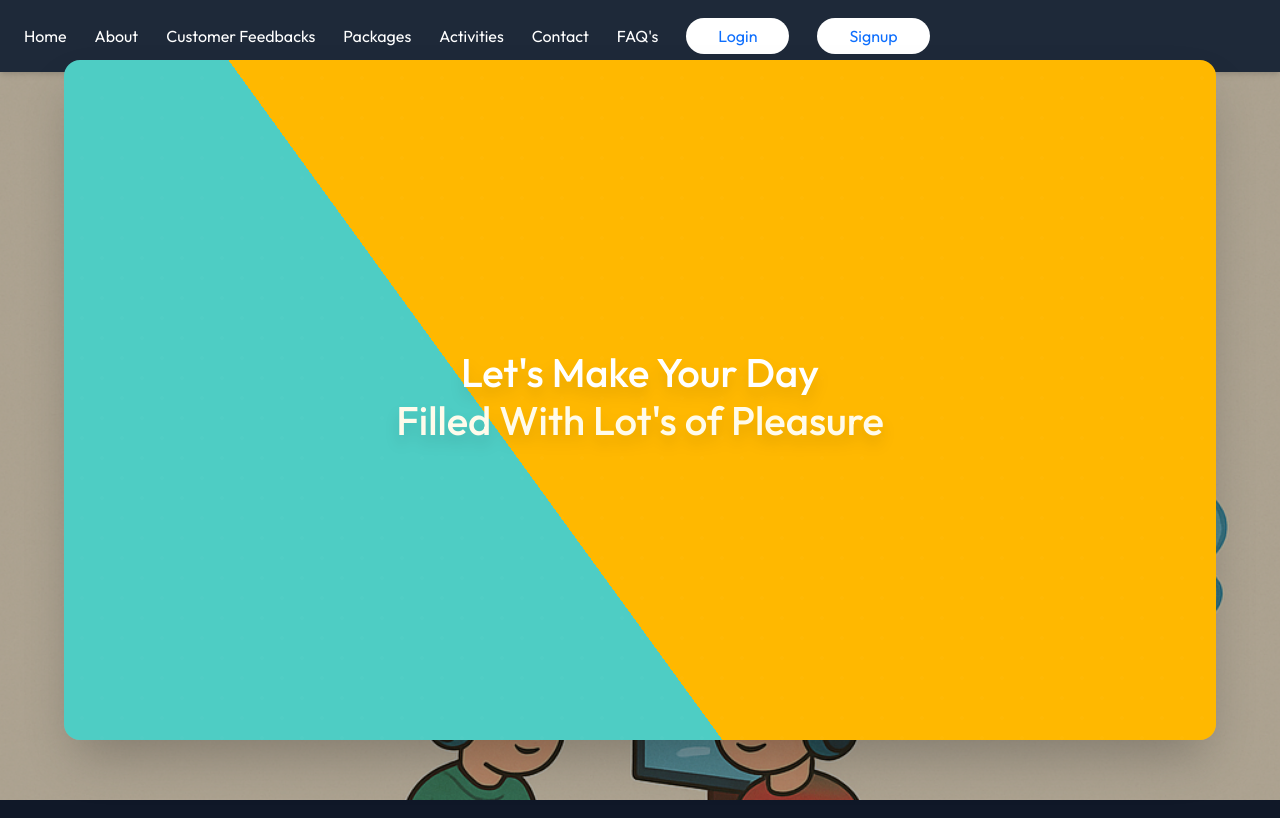
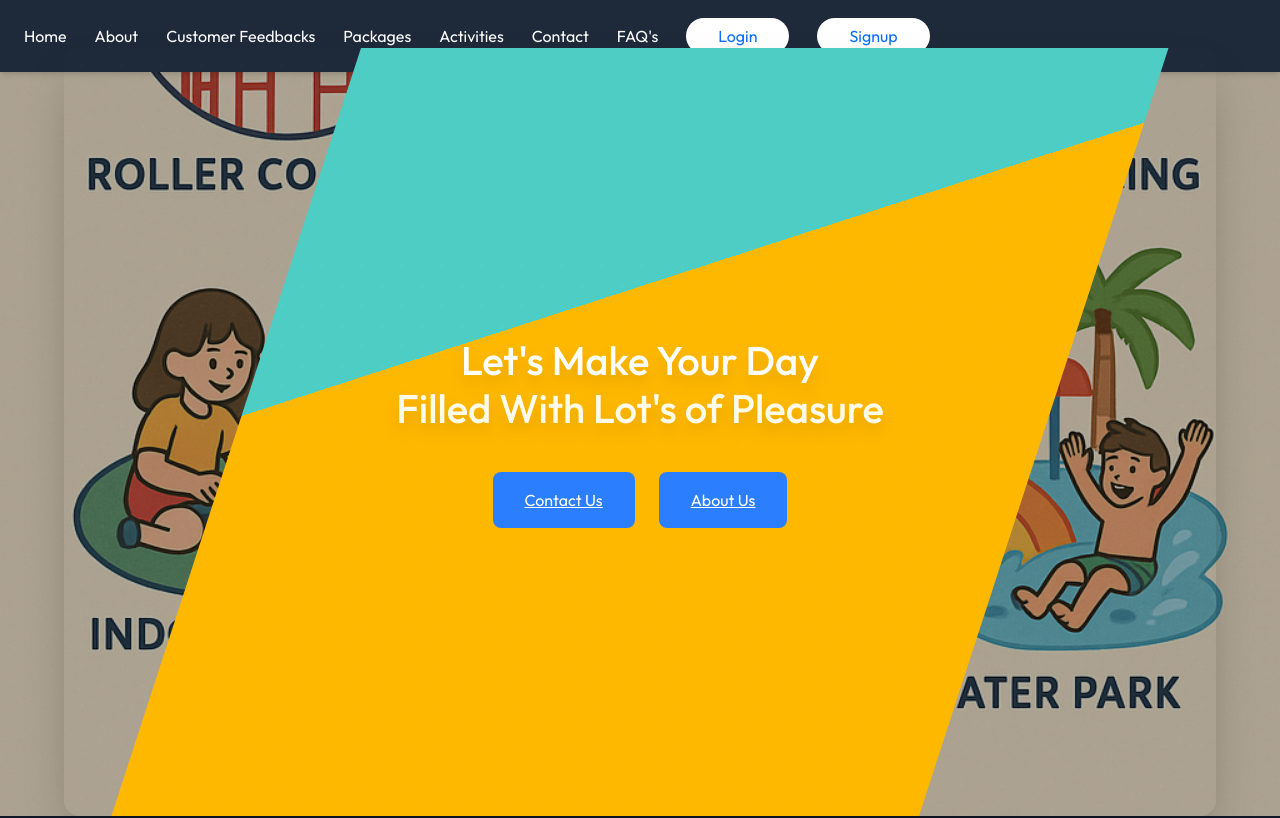
Before and after one commit to ashen0217/PlayzoneManagementSystem-By-MERN-Stack, a React (Vite) app in the folder frontend/: page / in a window 1280 px wide. Shown: the top 818 px of the page. Built offline with nearby package versions, Linux system fonts and the light colour scheme.

Commit message:
asasasa
asa

```diff
--- a/frontend/src/components/Contact.jsx
+++ b/frontend/src/components/Contact.jsx
@@ -1,13 +1,13 @@
-import React from "react";
-import { toast } from "react-toastify";
-import Navbar from "./Navbar2";
+import React from 'react'
+import { toast } from 'react-toastify';
+import Navbar from './Navbar2';
 
 const Contact = () => {
     const [result, setResult] = React.useState("");
     const [formData, setFormData] = React.useState({
         name: "",
         email: "",
-    message: "",
+        message: ""
     });
     const [errors, setErrors] = React.useState({});
 
@@ -30,13 +30,13 @@ const Contact = () => {
 
     const handleChange = (e) => {
         const { name, value } = e.target;
-    setFormData((prev) => ({
+        setFormData(prev => ({
             ...prev,
-      [name]: value,
+            [name]: value
         }));
         // Clear error when user starts typing
         if (errors[name]) {
-      setErrors((prev) => ({ ...prev, [name]: "" }));
+            setErrors(prev => ({ ...prev, [name]: "" }));
         }
     };
 
@@ -51,7 +51,7 @@ const Contact = () => {
         try {
             const response = await fetch("https://api.web3forms.com/submit", {
                 method: "POST",
-        body: formData,
+                body: formData
             });
 
             const data = await response.json();
@@ -73,24 +73,18 @@ const Contact = () => {
     };
 
     return (
-    <div
-      className="flex items-center justify-center min-h-screen bg-cover bg-center bg-no-repeat"
-      style={{ backgroundImage: "url('/bg10.png')" }}
-    >
+        <div className="min-h-screen bg-gray-100" style={{ backgroundImage: "url('/bg7.jpg')", backgroundSize: "cover", backgroundPosition: "center" }}>
             <div className="absolute inset-0 bg-black bg-opacity-50"></div>
             <div className="relative">
                 <Navbar />
-        <br />
-        <br />
-        <br />
+                <br /><br /><br />
                 <div className="max-w-4xl mx-auto px-4 py-20">
                     <div className="bg-white rounded-xl shadow-2xl p-8 backdrop-blur-sm bg-opacity-90">
                         <h1 className="text-3xl sm:text-4xl font-bold mb-2 text-center text-gray-800">
                             Contact <span className="text-blue-600">With Us</span>
                         </h1>
                         <p className="text-center text-gray-600 mb-8 max-w-md mx-auto">
-              Ready to Make a Move? Let us know if you want more information
-              about our services.
+                            Ready to Make a Move? Let us know if you want more information about our services.
                         </p>
 
                         <form onSubmit={onSubmit} className="space-y-6">
@@ -101,9 +95,7 @@ const Contact = () => {
                                     </label>
                                     <input
                                         className={`w-full px-4 py-3 rounded-lg border-2 ${
-                      errors.name
-                        ? "border-red-500 bg-red-50"
-                        : "border-amber-400 bg-amber-50"
+                                            errors.name ? "border-red-500 bg-red-50" : "border-amber-400 bg-amber-50"
                                         } focus:ring-2 focus:ring-amber-500 focus:border-amber-500 transition-colors placeholder-gray-500`}
                                         type="text"
                                         name="name"
@@ -121,9 +113,7 @@ const Contact = () => {
                                     </label>
                                     <input
                                         className={`w-full px-4 py-3 rounded-lg border-2 ${
-                      errors.email
-                        ? "border-red-500 bg-red-50"
-                        : "border-amber-400 bg-amber-50"
+                                            errors.email ? "border-red-500 bg-red-50" : "border-amber-400 bg-amber-50"
                                         } focus:ring-2 focus:ring-amber-500 focus:border-amber-500 transition-colors placeholder-gray-500`}
                                         type="email"
                                         name="email"
@@ -143,9 +133,7 @@ const Contact = () => {
                                 </label>
                                 <textarea
                                     className={`w-full px-4 py-3 rounded-lg border-2 ${
-                    errors.message
-                      ? "border-red-500 bg-red-50"
-                      : "border-amber-400 bg-amber-50"
+                                        errors.message ? "border-red-500 bg-red-50" : "border-amber-400 bg-amber-50"
                                     } focus:ring-2 focus:ring-amber-500 focus:border-amber-500 transition-colors placeholder-gray-500 h-40 resize-none`}
                                     name="message"
                                     value={formData.message}
--- a/frontend/src/components/Home.jsx
+++ b/frontend/src/components/Home.jsx
@@ -1,5 +1,6 @@
 import React from "react";
 import { motion } from "framer-motion";
+import { Link } from "react-router-dom";
 import Navbar from "./Navbar2";
 
 const Home = () => {
@@ -12,6 +13,8 @@ const Home = () => {
       style={{ backgroundImage: "url('/bg10.png')" }}
     >
       <Navbar />
+      <br />
+      <br />
 
       {/* Dark overlay */}
       <div className="absolute inset-0 bg-black/30 z-0" />
@@ -26,6 +29,7 @@ const Home = () => {
         <motion.div
           className="absolute inset-0 z-0"
           animate={{
+            rotate: [0, -360], // Rotate anticlockwise
             background: [
               "linear-gradient(45deg, #FFB800 60%, #FF6B6B 30%, #4ECDC4 10%)",
               "linear-gradient(135deg, #FFB800 60%, #FF6B6B 30%, #4ECDC4 10%)",
@@ -72,6 +76,22 @@ const Home = () => {
             Filled With Lot&apos;s of Pleasure
           </span>
         </motion.h1>
+
+        {/* Navigation Links */}
+        <div className="relative z-10 mt-10 flex gap-6 justify-center">
+          <Link
+            to="/contact"
+            className="bg-blue-500 hover:bg-green-600 text-white px-8 py-3 rounded-lg transition-all duration-300 transform hover:scale-105"
+          >
+            Contact Us
+          </Link>
+          <Link
+            to="/about"
+            className="bg-blue-500 hover:bg-green-600 text-white px-8 py-3 rounded-lg transition-all duration-300 transform hover:scale-105"
+          >
+            About Us
+          </Link>
+        </div>
       </motion.div>
     </motion.section>
   );
--- a/frontend/src/components/MngBooking.jsx
+++ b/frontend/src/components/MngBooking.jsx
@@ -182,7 +182,7 @@ const MngBooking = () => {
       <div className="max-w-4xl mx-auto p-6">
         <div className="bg-white rounded-lg shadow-md p-6">
           <h2 className="text-2xl font-bold text-gray-800 mb-6">
-            Your Bookings
+            Your bookings,please Ensure that you can only request to edit the status whether your booking is confirm or not...
           </h2>
 
           {bookings.length === 0 ? (
@@ -275,7 +275,7 @@ const MngBooking = () => {
                       disabled={isSubmitting}
                       className="bg-blue-500 text-white px-4 py-2 rounded hover:bg-blue-600 disabled:opacity-50"
                     >
-                      {isSubmitting ? "Sending Request..." : "Request Edit"}
+                      {isSubmitting ? "Sending Request..." : "Request To Edit Status"}
                     </button>
                   </div>
                 </div>
--- a/frontend/src/components/SignupForm.jsx
+++ b/frontend/src/components/SignupForm.jsx
@@ -69,17 +69,12 @@ export default function SignupForm() {
 
   return (
     <div
-      className="flex items-center justify-center min-h-screen bg-cover bg-center bg-no-repeat"
-      style={{ backgroundImage: "url('/bg10.png')" }}
-    >
-      <Navbar2 />
+  className="flex items-center justify-center min-h-screen bg-cover bg-center bg-no-repeat"
+  style={{ backgroundImage: "url('/bg8.jpg')" }}
+>    <Navbar2 />
+      <div className="bg-white p-8 rounded-2xl shadow-lg w-96 py-10">
 
-      <div className="bg-white p-8 rounded-2xl shadow-lg w-96 py-10">
-        <br />
-        <br />
-        <br />
         <h2 className="text-2xl font-semibold text-center mb-6">Sign Up</h2>
-        <br />
         <br />
         <form onSubmit={handleSubmit} className="space-y-4">
           {Object.keys(formData).map((key) => (
```
Lines whose indentation alone changed are shown as unchanged.
